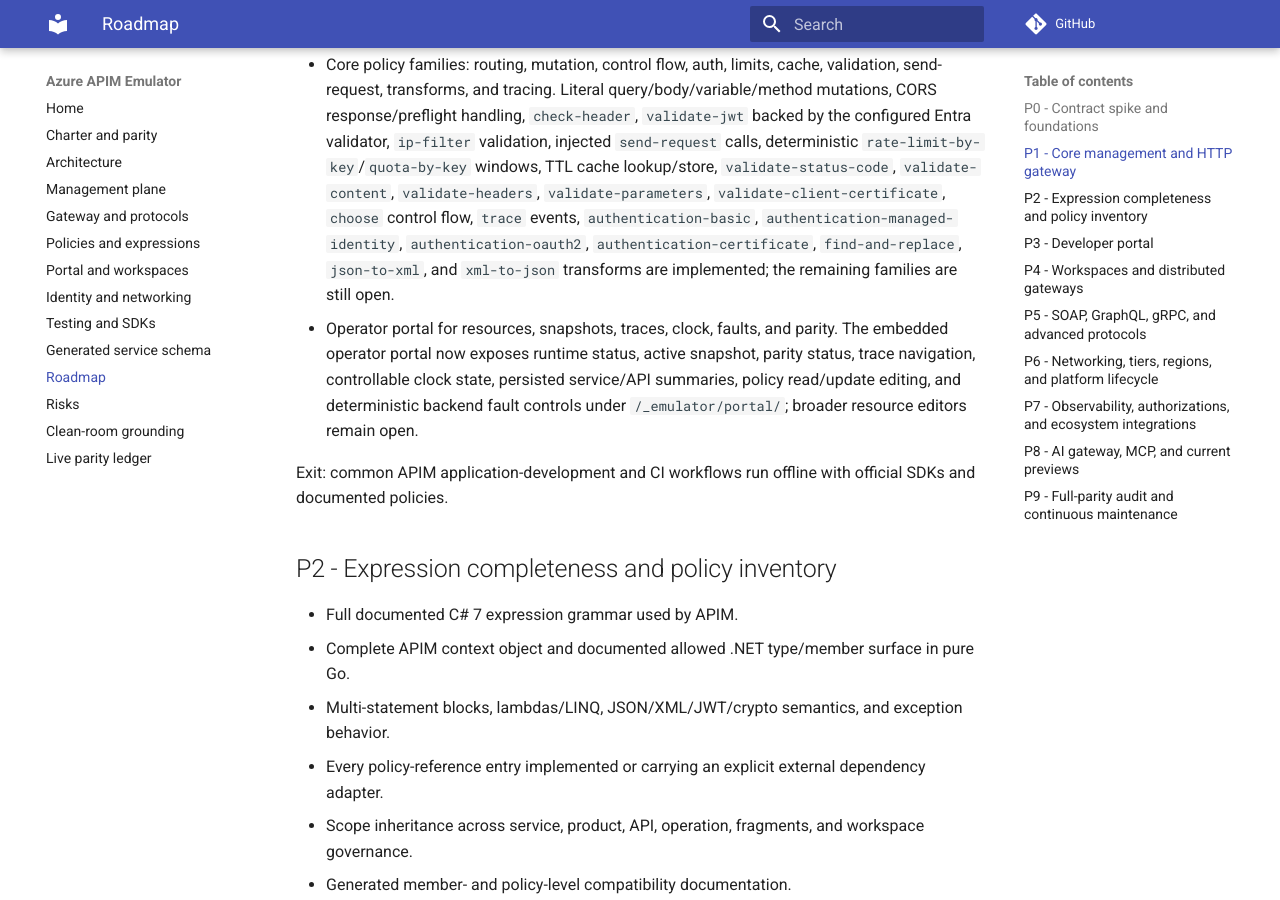
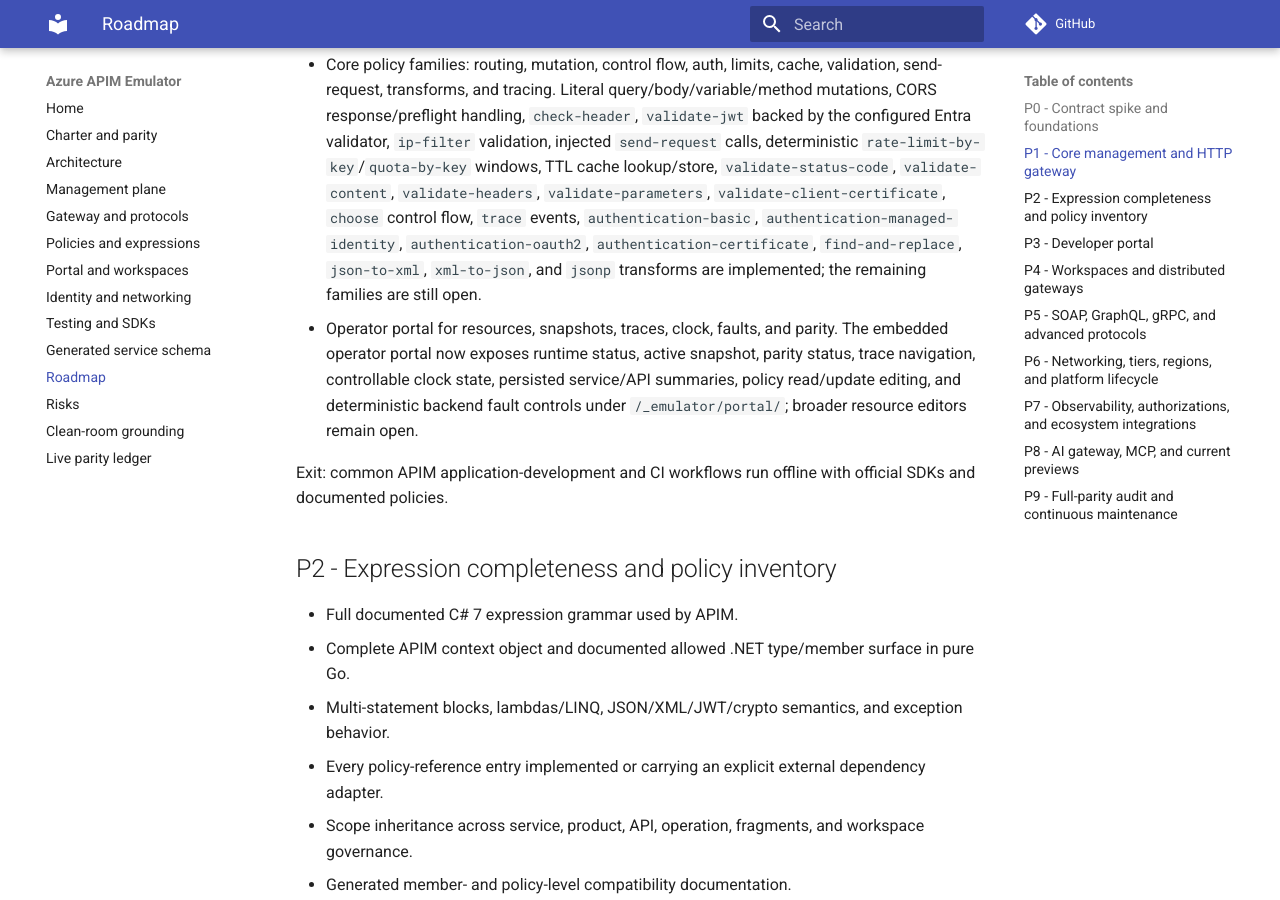
Before and after one commit to calvinchengx/azure-apim-emulator, an MkDocs documentation site: the page built from docs/09-roadmap.md, in a window 1280 px wide and 900 px high, scrolled down 1895 px. Built offline with MkDocs 1.6.1 and Material for MkDocs 9.7.7, drawn with Linux system fonts in a browser that asks for light colours; comment, search, counter and statistics services are not loaded.

Commit message:
Document JSONP policy

```diff
--- a/docs/09-roadmap.md
+++ b/docs/09-roadmap.md
@@ -40,7 +40,7 @@
   Custom hostname routing from persisted `hostnameConfigurations`, backend TLS chain-validation/client-certificate behavior, backend retry execution for transient failures/status predicates, circuit-breaker state, SSE flushing, and WebSocket upgrade tunneling are implemented.
 - Entra JWT, managed identity, OAuth/OIDC, client certificates, and Key Vault-backed named values.
 - Core policy families: routing, mutation, control flow, auth, limits, cache, validation, send-request, transforms, and tracing.
-  Literal query/body/variable/method mutations, CORS response/preflight handling, `check-header`, `validate-jwt` backed by the configured Entra validator, `ip-filter` validation, injected `send-request` calls, deterministic `rate-limit-by-key`/`quota-by-key` windows, TTL cache lookup/store, `validate-status-code`, `validate-content`, `validate-headers`, `validate-parameters`, `validate-client-certificate`, `choose` control flow, `trace` events, `authentication-basic`, `authentication-managed-identity`, `authentication-oauth2`, `authentication-certificate`, `find-and-replace`, `json-to-xml`, and `xml-to-json` transforms are implemented; the remaining families are still open.
+  Literal query/body/variable/method mutations, CORS response/preflight handling, `check-header`, `validate-jwt` backed by the configured Entra validator, `ip-filter` validation, injected `send-request` calls, deterministic `rate-limit-by-key`/`quota-by-key` windows, TTL cache lookup/store, `validate-status-code`, `validate-content`, `validate-headers`, `validate-parameters`, `validate-client-certificate`, `choose` control flow, `trace` events, `authentication-basic`, `authentication-managed-identity`, `authentication-oauth2`, `authentication-certificate`, `find-and-replace`, `json-to-xml`, `xml-to-json`, and `jsonp` transforms are implemented; the remaining families are still open.
 - Operator portal for resources, snapshots, traces, clock, faults, and parity.
   The embedded operator portal now exposes runtime status, active snapshot, parity status, trace navigation, controllable clock state, persisted service/API summaries, policy read/update editing, and deterministic backend fault controls under `/_emulator/portal/`; broader resource editors remain open.
 
```
Also changed, not shown: docs/parity.md (+1 -1 lines).
